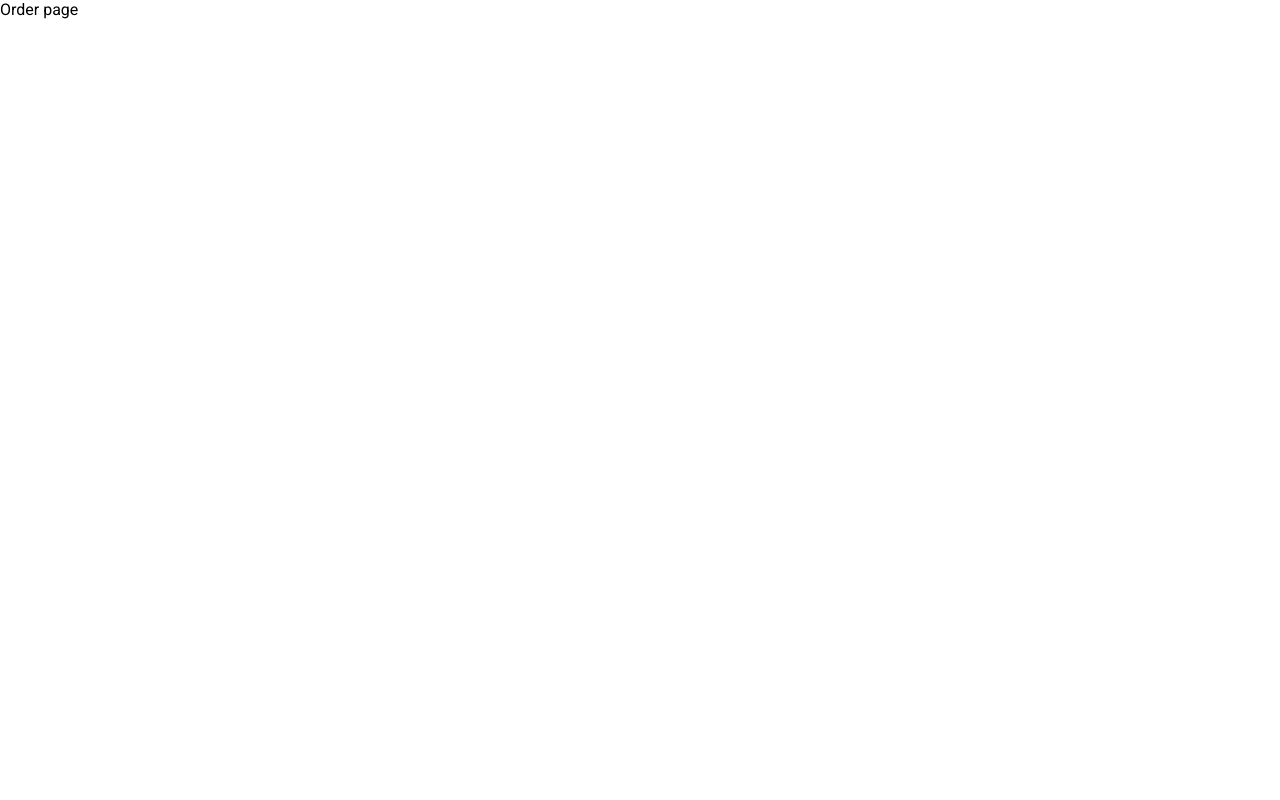
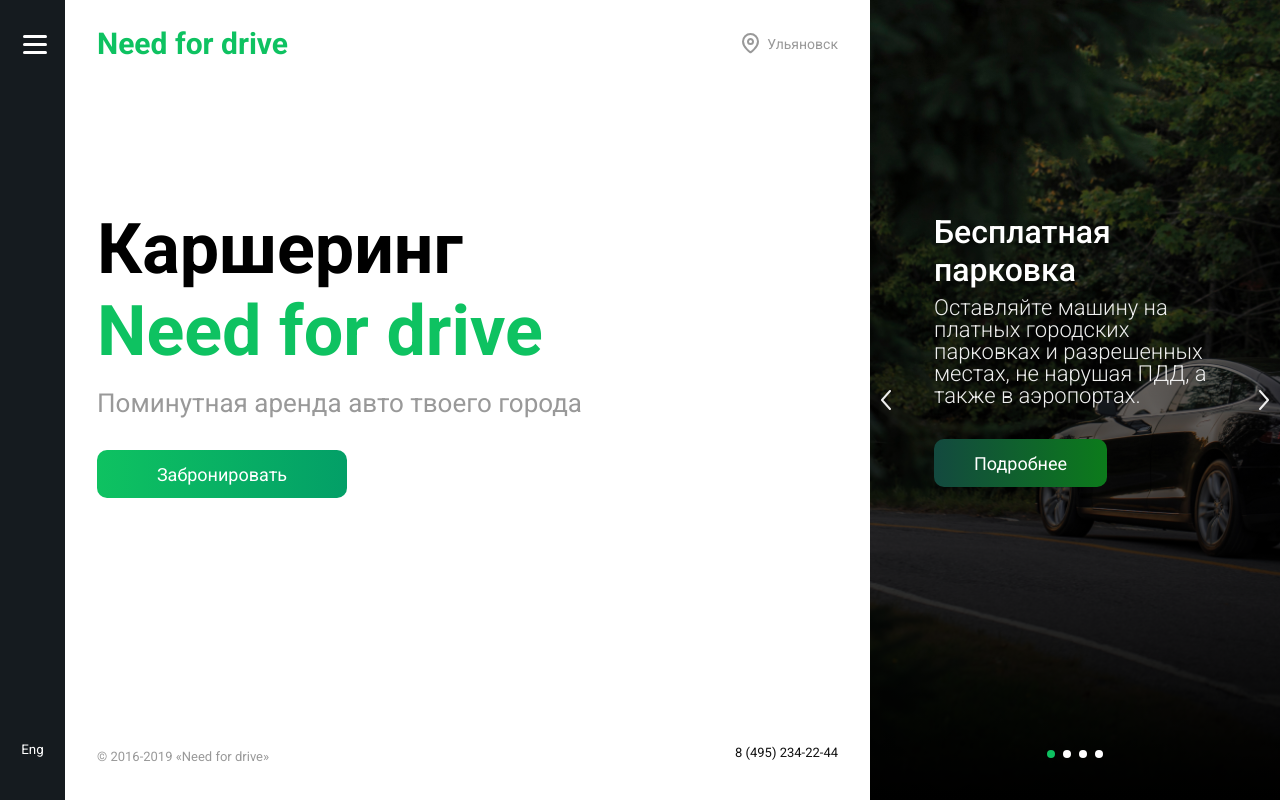
Before and after one commit to TopsterTX/CarSharing, a React (Create React App) app: page /order in a window 1280 px wide. Built offline with nearby package versions, Linux system fonts and the light colour scheme.

Commit message:
Мелкие правки

```diff
--- a/src/App.jsx
+++ b/src/App.jsx
@@ -1,17 +1,15 @@
 import React from "react";
 import { BrowserRouter, Switch, Route, Redirect } from "react-router-dom";
 import { HomePage } from "./components/HomePage/HomePage";
-import { OrderPage } from "./components/OrderPage/OrderPage";
+
 import "./App.scss";
 
 function App() {
   return (
+
+
     <BrowserRouter>
-      <Switch>
-        <Route path="/home" component={HomePage} exact={true} />
-        <Route path="/order" component={OrderPage}></Route>
-        <Redirect to="/home" />
-      </Switch>
+      <HomePage />
     </BrowserRouter>
   );
 }
--- a/src/components/OrderPage/Order/Order.jsx
+++ /dev/null
@@ -1,5 +0,0 @@
-import React from "react";
-
-export const Order = () => {
-  return <div>Order page</div>;
-};
--- a/src/components/OrderPage/OrderPage.jsx
+++ /dev/null
@@ -1,13 +0,0 @@
-import React from "react";
-import { Slider } from "../HomePage/Slider/Slider";
-import { Main } from "../HomePage/Main/Main";
-import { Aside } from "../HomePage/Aside/Aside";
-import { Order } from "./Order/Order";
-
-export const OrderPage = () => {
-  return (
-    <div className="page page--order">
-      <Order />
-    </div>
-  );
-};
```
Also changed, not shown: src/components/OrderPage/Order/Order.scss (deleted).
